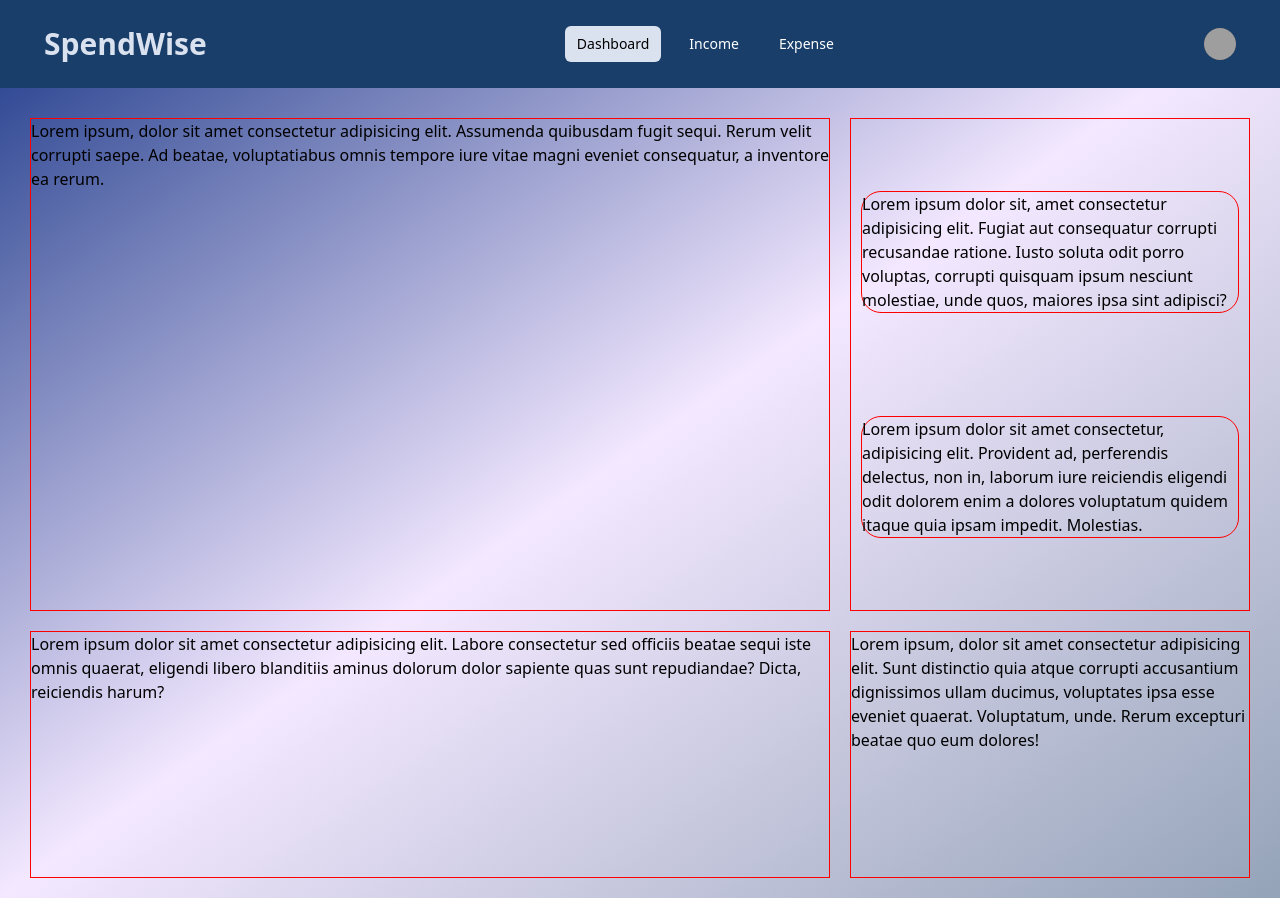
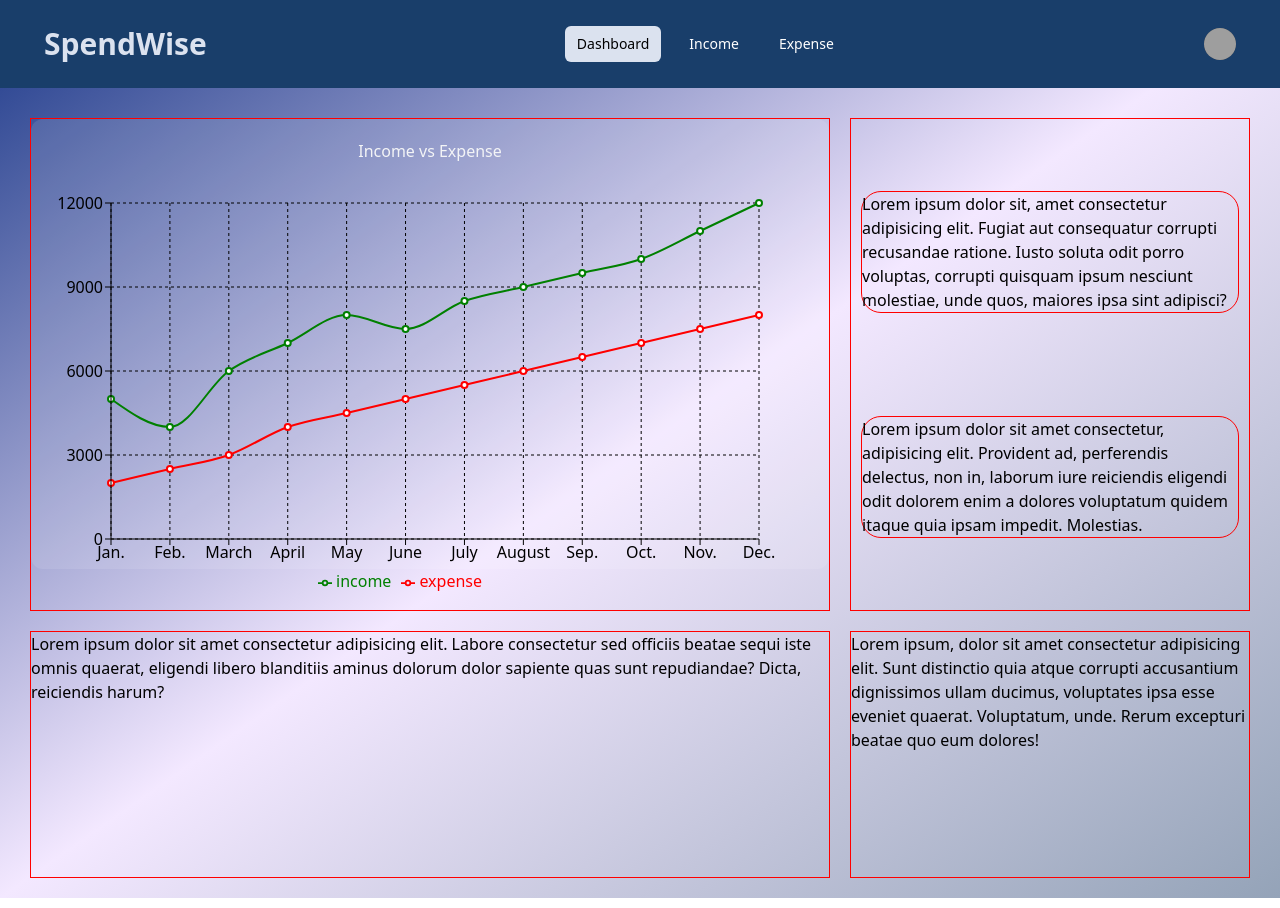
Before and after one commit to Sanskar-Karki/SpendWise, a React (Vite) app in the folder Client/: page / in a window 1280 px wide. Built offline with nearby package versions, Linux system fonts and the light colour scheme; grey boxes are pictures that could not be loaded.

Commit message:
Chart added

```diff
--- a/Client/package.json
+++ b/Client/package.json
@@ -13,7 +13,8 @@
     "react": "^18.3.1",
     "react-dom": "^18.3.1",
     "react-icons": "^5.4.0",
-    "react-router-dom": "^7.0.2"
+    "react-router-dom": "^7.0.2",
+    "recharts": "^2.15.0"
   },
   "devDependencies": {
     "@eslint/js": "^9.13.0",
--- a/Client/src/components/Dashboard/Dashboard.jsx
+++ b/Client/src/components/Dashboard/Dashboard.jsx
@@ -10,7 +10,7 @@ const Dashboard = () => {
   return (
     <div className="dashboard--parent ">
       <div className="dashboard--chart">
-        <Chart />
+        <Chart/>
       </div>
       <div className="dashboard--income--expense">
         <div className="latest--income">
--- a/Client/src/components/Dashboard/components/Chart.jsx
+++ b/Client/src/components/Dashboard/components/Chart.jsx
@@ -1,10 +1,62 @@
+import { LineChart, Line, ResponsiveContainer, XAxis, YAxis, CartesianGrid, Tooltip, Legend } from "recharts";
+
+const financialData = [
+  { month: "January", income: 5000, expense: 2000 },
+  { month: "February", income: 4000, expense: 2500 },
+  { month: "March", income: 6000, expense: 3000 },
+  { month: "April", income: 7000, expense: 4000 },
+  { month: "May", income: 8000, expense: 4500 },
+  { month: "June", income: 7500, expense: 5000 },
+  { month: "July", income: 8500, expense: 5500 },
+  { month: "August", income: 9000, expense: 6000 },
+  { month: "September", income: 9500, expense: 6500 },
+  { month: "October", income: 10000, expense: 7000 },
+  { month: "November", income: 11000, expense: 7500 },
+  { month: "December", income: 12000, expense: 8000 },
+];
 
 const Chart = () => {
   return (
-    <div>
-      <h1>Lorem ipsum, dolor sit amet consectetur adipisicing elit. Assumenda quibusdam fugit sequi. Rerum velit corrupti saepe. Ad beatae, voluptatiabus omnis tempore iure vitae magni eveniet consequatur, a inventore ea rerum.</h1>
+    <div className="w-full h-[450px] bg-opacity-10 bg-white p-5 rounded-xl">
+      <h2 className="text-center mb-5 text-gray-100"> Income vs Expense</h2>
+      <ResponsiveContainer width="100%" height="100%">
+        <LineChart data={financialData} margin={{ top: 20, right: 50, left: 0, bottom: 0 }}>
+          <CartesianGrid strokeDasharray="3 3" stroke="black" />
+          <Line type="monotone" dataKey="income" stroke="green" strokeWidth={2} />
+          <Line type="monotone" dataKey="expense" stroke="red" strokeWidth={2} />
+
+          <XAxis
+            dataKey="month"
+            stroke="#000"
+            tickFormatter={(month) => month.length > 6 ? `${month.slice(0, 3)}.` : month}
+            interval={0} /
+          >
+
+          <YAxis stroke="#000" />
+          <Legend />
+          <Tooltip content={<CustomTooltip />} />
+        </LineChart>
+      </ResponsiveContainer>
     </div>
-  )
-}
+  );
+};
 
-export default Chart
+const CustomTooltip = ({ active, payload, label }) => {
+  if (active && payload && payload.length) {
+    return (
+      <div className="bg-gray-800 p-2 rounded-md text-gray-100">
+        <p className="font-bold mb-2">{label}</p>
+        <p className="text-green-400">
+          Income: <span className="ml-2">NPR {payload[0].value}</span>
+        </p>
+        <p className="text-red-400">
+          Expense: <span className="ml-2">NPR {payload[1].value}</span>
+        </p>
+      </div>
+    );
+  }
+
+  return null;
+};
+
+export default Chart;
```
Also changed, not shown: 1 other file (tests, documents, lock files or other folders).
